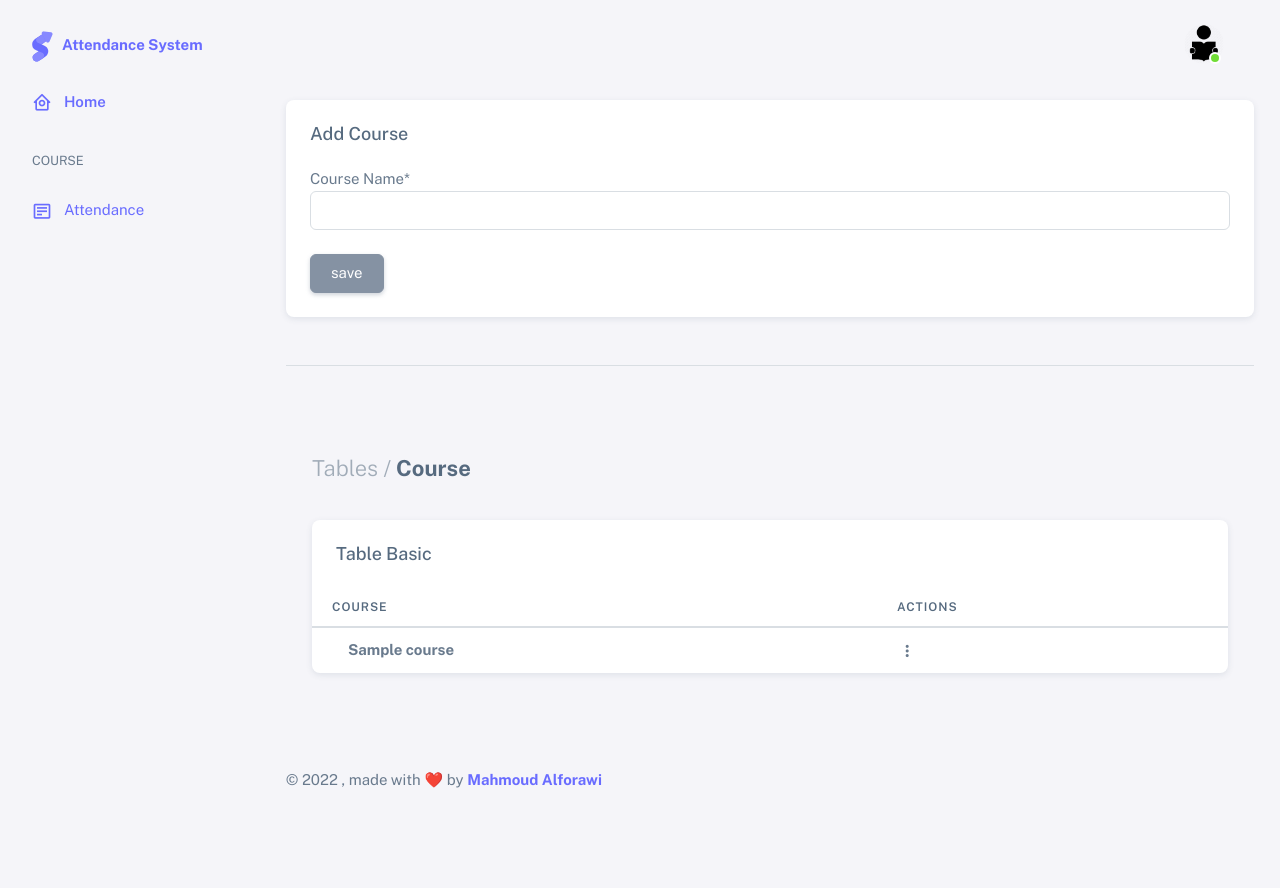
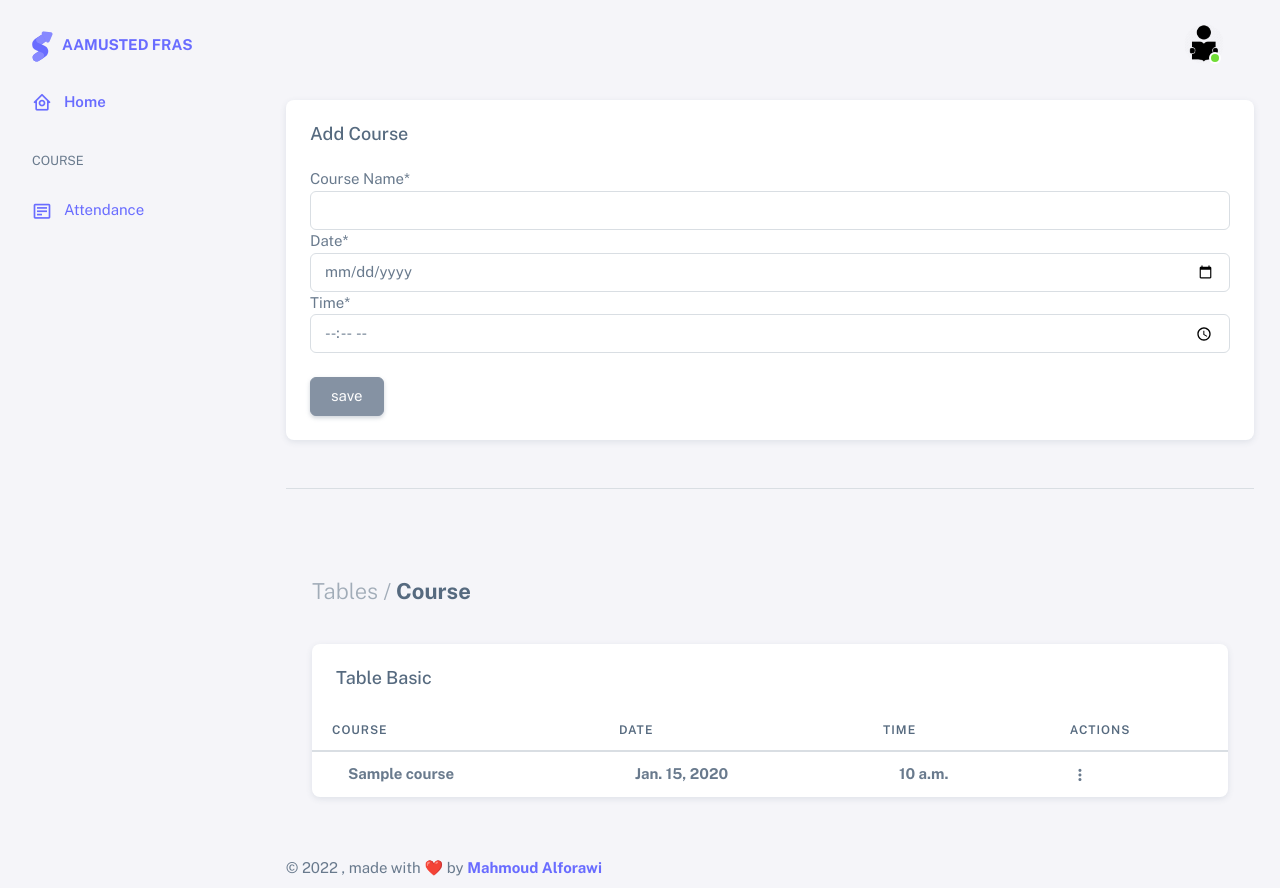
Before and after one commit to mahmoud98-30/Facial-recognition-attendance-system, a Django app: page / in a window 1280 px wide. Before the commit the page ends 788 px from the top, so only its background shows below. Run offline with Django 4.2, Linux system fonts and the light colour scheme; a user stored in the database is signed in; tables that the repository leaves empty hold one stand-in row (values such as "Sample post"); some libraries are stand-ins or nearby versions.

Commit message:
add date and time in course

```diff
--- a/account/templates/account/lecturer/login.html
+++ b/account/templates/account/lecturer/login.html
@@ -15,7 +15,7 @@
       content="width=device-width, initial-scale=1.0, user-scalable=no, minimum-scale=1.0, maximum-scale=1.0"
     />
 
-    <title>Login Basic - Pages | Sneat - Bootstrap 5 HTML Admin Template - Pro</title>
+    <title>Login</title>
 
     <meta name="description" content="" />
 
@@ -103,7 +103,7 @@
                       </g>
                     </svg>
                   </span>
-                  <span class="app-brand-text demo text-body fw-bolder">Sneat</span>
+                  <span class="app-brand-text demo text-body fw-bolder">AAMUSTED FRAS</span>
                 </a>
               </div>
               <!-- /Logo -->
--- a/account/templates/account/lecturer/register.html
+++ b/account/templates/account/lecturer/register.html
@@ -119,7 +119,7 @@
                       </g>
                     </svg>
                   </span>
-                  <span class="app-brand-text demo text-body fw-bolder">Sneat</span>
+                  <span class="app-brand-text demo text-body fw-bolder">AAMUSTED FRAS</span>
                 </a>
               </div>
                 {% if messages %}
--- a/account/templates/account/student/login.html
+++ b/account/templates/account/student/login.html
@@ -15,7 +15,7 @@
       content="width=device-width, initial-scale=1.0, user-scalable=no, minimum-scale=1.0, maximum-scale=1.0"
     />
 
-    <title>Login Basic - Pages | Sneat - Bootstrap 5 HTML Admin Template - Pro</title>
+    <title>Login</title>
 
     <meta name="description" content="" />
 
@@ -103,7 +103,7 @@
                       </g>
                     </svg>
                   </span>
-                  <span class="app-brand-text demo text-body fw-bolder">Sneat</span>
+                  <span class="app-brand-text demo text-body fw-bolder">AAMUSTED FRAS</span>
                 </a>
               </div>
 
--- a/account/templates/account/student/register.html
+++ b/account/templates/account/student/register.html
@@ -15,7 +15,7 @@
       content="width=device-width, initial-scale=1.0, user-scalable=no, minimum-scale=1.0, maximum-scale=1.0"
     />
 
-    <title>Register Basic - Pages | Sneat - Bootstrap 5 HTML Admin Template - Pro</title>
+    <title>Register</title>
 
     <meta name="description" content="" />
 
@@ -119,7 +119,7 @@
                       </g>
                     </svg>
                   </span>
-                  <span class="app-brand-text demo text-body fw-bolder">Sneat</span>
+                  <span class="app-brand-text demo text-body fw-bolder">AAMUSTED FRAS</span>
                 </a>
               </div>
               <!-- /Logo -->
--- a/account/views.py
+++ b/account/views.py
@@ -5,8 +5,8 @@ import cv2
 import imutils
 import face_recognition
 import numpy as np
-import matplotlib.pyplot as plt
-from matplotlib import rcParams
+# import matplotlib.pyplot as plt
+# from matplotlib import rcParams
 from imutils.video import VideoStream
 from imutils.face_utils import rect_to_bb
 from imutils.face_utils import FaceAligner
--- a/attendance/forms.py
+++ b/attendance/forms.py
@@ -1,12 +1,15 @@
 from django import forms
+from django.forms import widgets
 
 from attendance.models import Course, Attendance
 
 
 class CourseForm(forms.ModelForm):
+    date = forms.DateField(widget=widgets.DateInput,)
+    time = forms.TimeField(widget=widgets.TimeInput,)
     class Meta:
         model = Course
-        fields = ('name',)
+        fields = ('name', 'date', 'time')
 
 
 class AttendanceForm(forms.ModelForm):
--- a/attendance/models.py
+++ b/attendance/models.py
@@ -11,6 +11,8 @@ class Course(models.Model):
                                  on_delete=models.CASCADE,
                                  related_name="Lecturer",
                                  verbose_name=_("User"))
+    date = models.DateField()
+    time = models.TimeField(auto_now=False, auto_now_add=False)
 
     def __str__(self):
         return self.name
--- a/attendance/templates/attendance/attendance.html
+++ b/attendance/templates/attendance/attendance.html
@@ -14,8 +14,10 @@
                                 <thead>
                                   <tr>
                                     <th>Course</th>
+                                     <th>Date</th>
+                                    <th>Time</th>
                                     <th>Teacher</th>
-                                    <th>state</th>
+                                    <th>State</th>
                                     <th>Presence</th>
                                   </tr>
                                 </thead>
@@ -24,6 +26,8 @@
                                   <tr>
 
                                         <td><i class="fab fa-angular fa-lg text-danger me-3"></i> <strong>{{ q_course.course.name }}</strong></td>
+                                        <td><i class="fab fa-angular fa-lg text-danger me-3"></i> <strong>{{ q_course.course.date }}</strong></td>
+                                        <td><i class="fab fa-angular fa-lg text-danger me-3"></i> <strong>{{ q_course.course.time }}</strong></td>
                                         <td><i class="fab fa-angular fa-lg text-danger me-3"></i> <strong>{{ q_course.course.lecturer }}</strong></td>
                                         <td style="width:15%">
                                             {% if q_course.is_present %}
--- a/templates/base.html
+++ b/templates/base.html
@@ -15,7 +15,7 @@
       content="width=device-width, initial-scale=1.0, user-scalable=no, minimum-scale=1.0, maximum-scale=1.0"
     />
 
-    <title>Facial recognition attendance system</title>
+    <title>AAMUSTED FRAS</title>
 
     <meta name="description" content="" />
 
@@ -87,7 +87,7 @@
                   </g>
                 </svg>
               </span>
-              <span class=" demo menu-text fw-bolder ms-2">Attendance System</span>
+              <span class=" demo menu-text fw-bolder ms-2">AAMUSTED FRAS</span>
             </a>
 
             <a href="javascript:void(0);" class="layout-menu-toggle menu-link text-large ms-auto d-block d-xl-none">
--- a/templates/index.html
+++ b/templates/index.html
@@ -19,7 +19,14 @@
                       <div>
                          <form method="POST">
                         {% csrf_token %}
-                        {{form_course|crispy}}
+{#                        {{form_course|crispy}}#}
+                             <div id="div_id_name" class="form-group">
+                             <label for="id_name" class=" requiredField">Course Name<span class="asteriskField">*</span> </label>
+                             <div> <input type="text" name="name" maxlength="255" class="textinput textInput form-control" required="" id="id_name" data-dashlane-rid="79f13db9190542aa" data-form-type="" data-kwimpalaid="1661892687787-0"> </div> </div>
+                             <div id="div_id_date" class="form-group"> <label for="id_date" class=" requiredField">
+                                 Date<span class="asteriskField">*</span> </label> <div> <input type="date" name="date" class="dateinput form-control" required="" id="id_date" data-dashlane-rid="678ab270cb3b2de0" data-form-type=""> </div> </div>
+                             <div id="div_id_time" class="form-group"> <label for="id_time" class=" requiredField">
+                                Time<span class="asteriskField">*</span> </label> <div> <input type="time" name="time" class="timeinput form-control" required="" id="id_time" data-dashlane-rid="a5bc85c64af63713" data-form-type=""> </div> </div>
                         <input class="btn btn-secondary mt-4" name="course_form" id="course_form" type="submit" value="save">
                     </form>
                       </div>
@@ -38,6 +45,8 @@
                     <thead>
                       <tr>
                         <th>Course</th>
+                        <th>Date</th>
+                        <th>Time</th>
                         <th>Actions</th>
                       </tr>
                     </thead>
@@ -45,9 +54,10 @@
                     {% for q_course in lecturer_course %}
                       <tr>
 
-                            <td><i class="fab fa-angular fa-lg text-danger me-3"></i> <strong>{{ q_course.name }}</strong></td>
-
-                            <td>
+                           <td><i class="fab fa-angular fa-lg text-danger me-3"></i> <strong>{{ q_course.name }}</strong></td>
+                          <td><i class="fab fa-angular fa-lg text-danger me-3"></i> <strong>{{ q_course.date }}</strong></td>
+                          <td><i class="fab fa-angular fa-lg text-danger me-3"></i> <strong>{{ q_course.time }}</strong></td>
+                          <td>
                               <div class="dropdown">
                                 <button type="button" class="btn p-0 dropdown-toggle hide-arrow" data-bs-toggle="dropdown">
                                   <i class="bx bx-dots-vertical-rounded"></i>
@@ -115,6 +125,8 @@
                                   <tr>
                                     <th>Course</th>
                                     <th>Teacher</th>
+                                    <th>Date</th>
+                                    <th>Time</th>
                                     <th>Return</th>
                                   </tr>
                                 </thead>
@@ -124,6 +136,8 @@
 
                                         <td><i class="fab fa-angular fa-lg text-danger me-3"></i> <strong>{{ q_course.course.name }}</strong></td>
                                         <td><i class="fab fa-angular fa-lg text-danger me-3"></i> <strong>{{ q_course.course.lecturer }}</strong></td>
+                                        <td><i class="fab fa-angular fa-lg text-danger me-3"></i> <strong>{{ q_course.course.date }}</strong></td>
+                                        <td><i class="fab fa-angular fa-lg text-danger me-3"></i> <strong>{{ q_course.course.time }}</strong></td>
 
                                         <td>
                                           <div class="dropdown">
--- a/templates/login_page.html
+++ b/templates/login_page.html
@@ -15,7 +15,7 @@
       content="width=device-width, initial-scale=1.0, user-scalable=no, minimum-scale=1.0, maximum-scale=1.0"
     />
 
-    <title>Blank layout - Layouts | Sneat - Bootstrap 5 HTML Admin Template - Pro</title>
+    <title>AAMUSTED FRAS</title>
 
     <meta name="description" content="" />
 
```
Also changed, not shown: attendance/templates/attendance/edit_attendance.html (+6 -1 lines), 1 other file.
